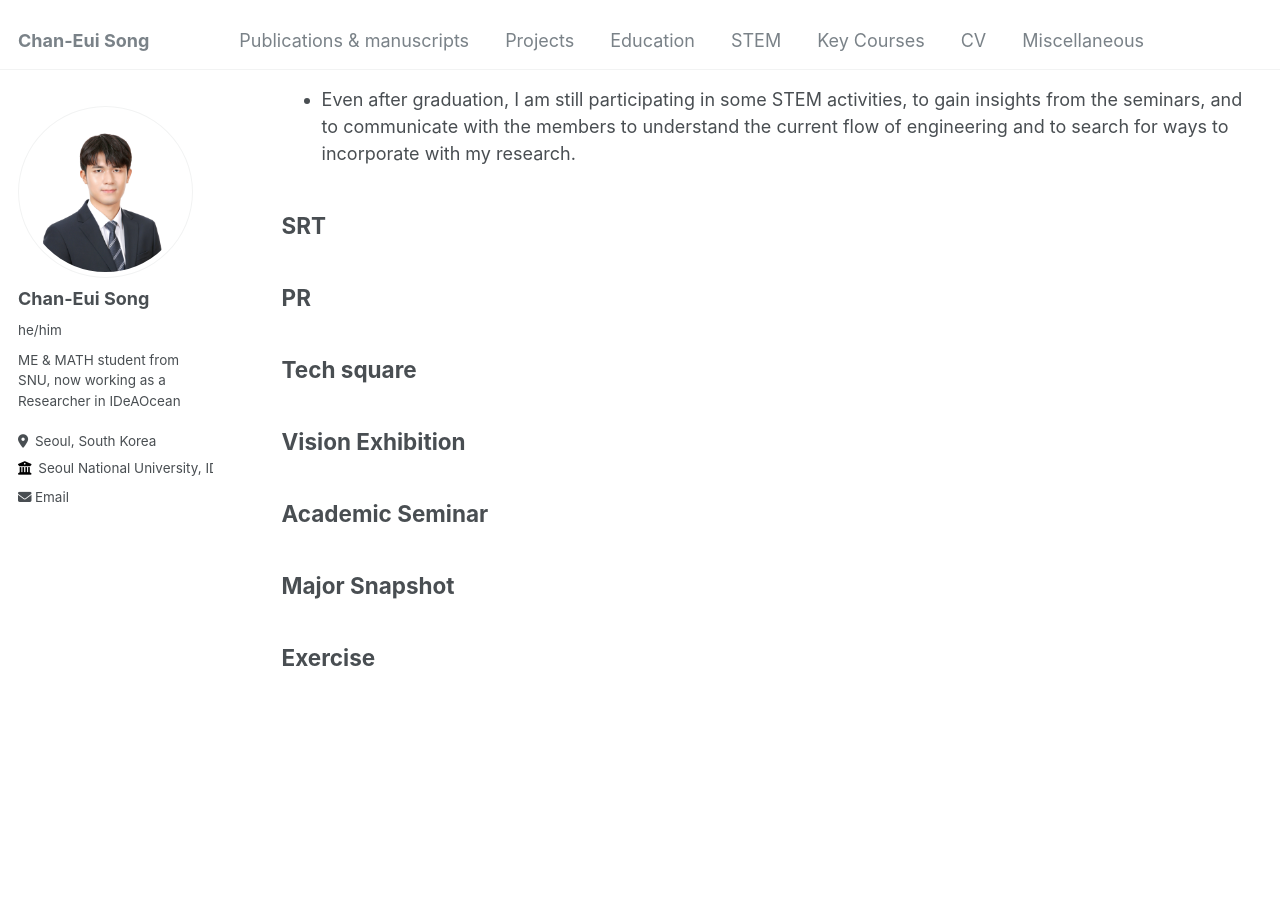
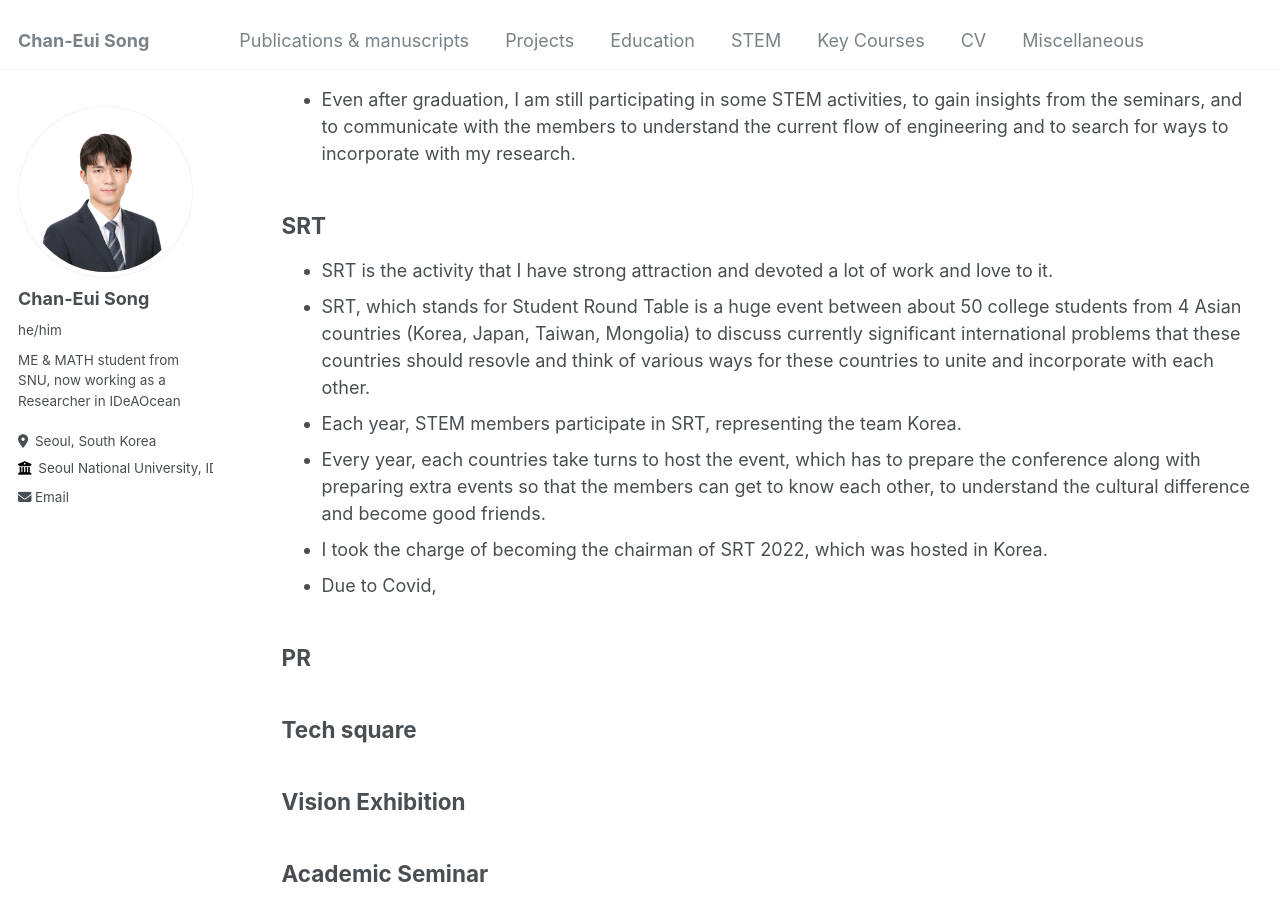
Before and after one commit to cksdml1014/chanisong, a Jekyll site: the page built from _pages/STEM.md, in a window 1280 px wide and 900 px high, scrolled down 774 px. Built offline with Jekyll 4.4.1, drawn with Linux system fonts in a browser that asks for light colours.

Commit message:
Update STEM.md

```diff
--- a/_pages/STEM.md
+++ b/_pages/STEM.md
@@ -29,6 +29,13 @@ men and sophomores (Feb 2024).
 
 ## SRT
 
+- SRT is the activity that I have strong attraction and devoted a lot of work and love to it.
+- SRT, which stands for Student Round Table is a huge event between about 50 college students from 4 Asian countries (Korea, Japan, Taiwan, Mongolia) to discuss currently significant international problems that these countries should resovle and think of various ways for these countries to unite and incorporate with each other.
+- Each year, STEM members participate in SRT, representing the team Korea.
+- Every year, each countries take turns to host the event, which has to prepare the conference along with preparing extra events so that the members can get to know each other, to understand the cultural difference and become good friends.
+- I took the charge of becoming the chairman of SRT 2022, which was hosted in Korea.
+- Due to Covid,
+
 ## PR
 
 ## Tech square
```
